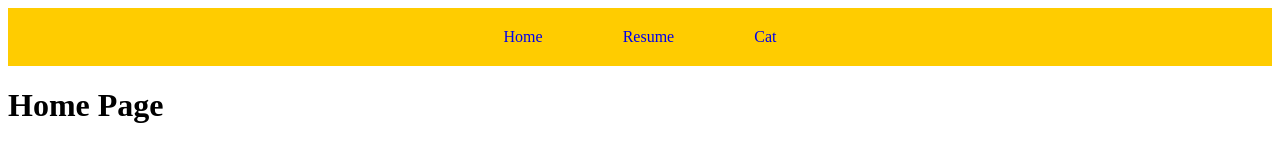
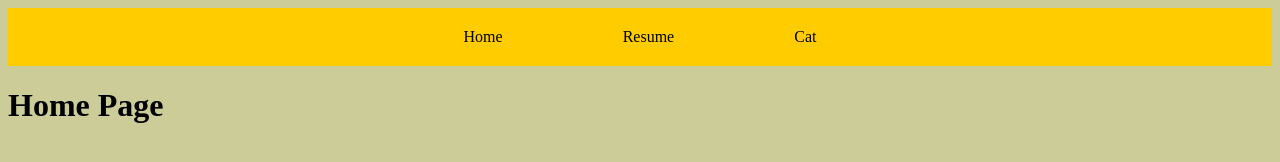
Before and after one commit to mello2118/project2, a plain HTML site: page index.html in a window 1280 px wide. Drawn offline with Linux system fonts and the light colour scheme.

Commit message:
Update style.css
added background color and fixed some code, also changed some colors

```diff
--- a/style/style.css
+++ b/style/style.css
@@ -1,6 +1,9 @@
+body {
+  background-color:#CCCC99;
+
 #main-navbar {
   background-color:#FFCC00;
-  overflow:hidden
+  overflow:hidden;
 }
 
 #navbar-container {
@@ -28,11 +31,12 @@
 #main-navbar ul li a {
   display:block;
   text-decoration:none;
-  padding:20px 40px;
-  color:000000;
+  padding:20px 60px;
+  color:#000000;
 }
 
 #main-navbar ul li a:hover {
+  background-color:white;
   text-decoration:none;
-  color:#CCCC99;
+  color:#FFCC00;
 }
```
